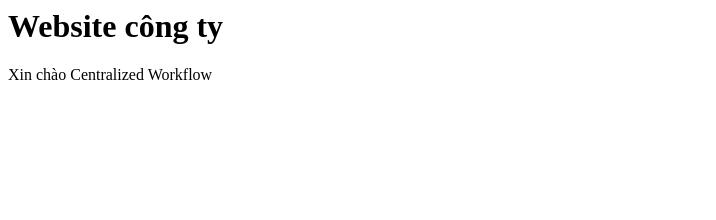
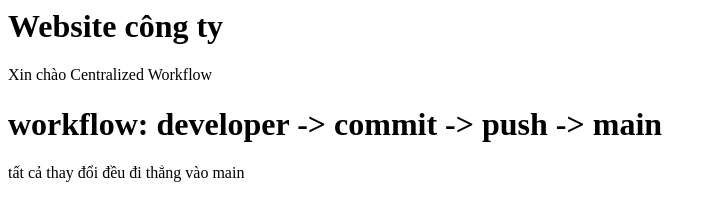
Before and after one commit to ChuVanHa167/git_workflow_centralized_pactice, a plain HTML site: page index.html in a window 1280 px wide. Shown: the whole page, without its empty margins (0-716 px from the left). Drawn offline with Linux system fonts and the light colour scheme.

Commit message:
add new file note.html and modifile index.html

```diff
--- a/index.html
+++ b/index.html
@@ -1,2 +1,4 @@
 <h1>Website công ty</h1>
 <p>Xin chào Centralized Workflow</p>
+<h1>workflow: developer -> commit -> push -> main</h1>
+<p>tất cả thay đổi đều đi thẳng vào main</p>
```
Also changed, not shown: note.html (added).
